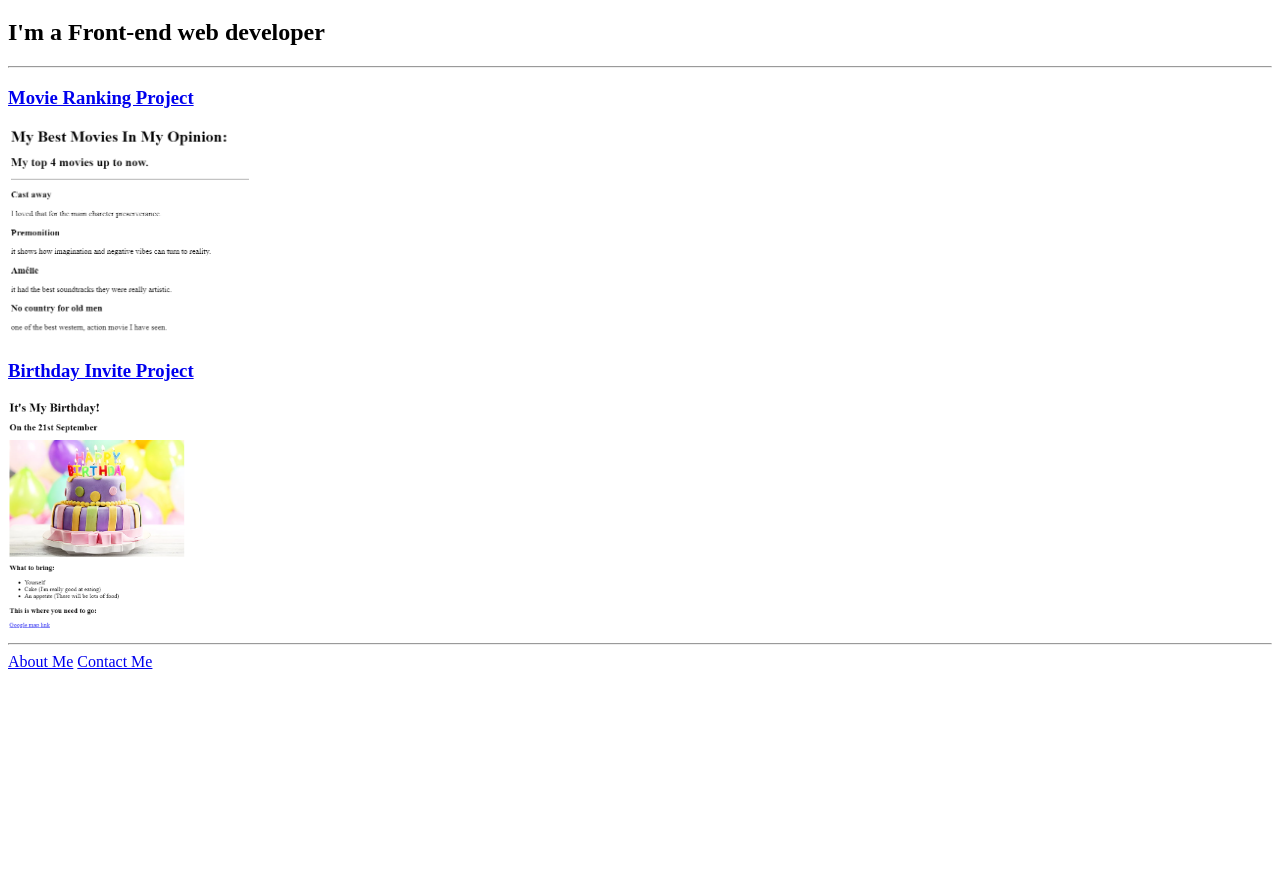
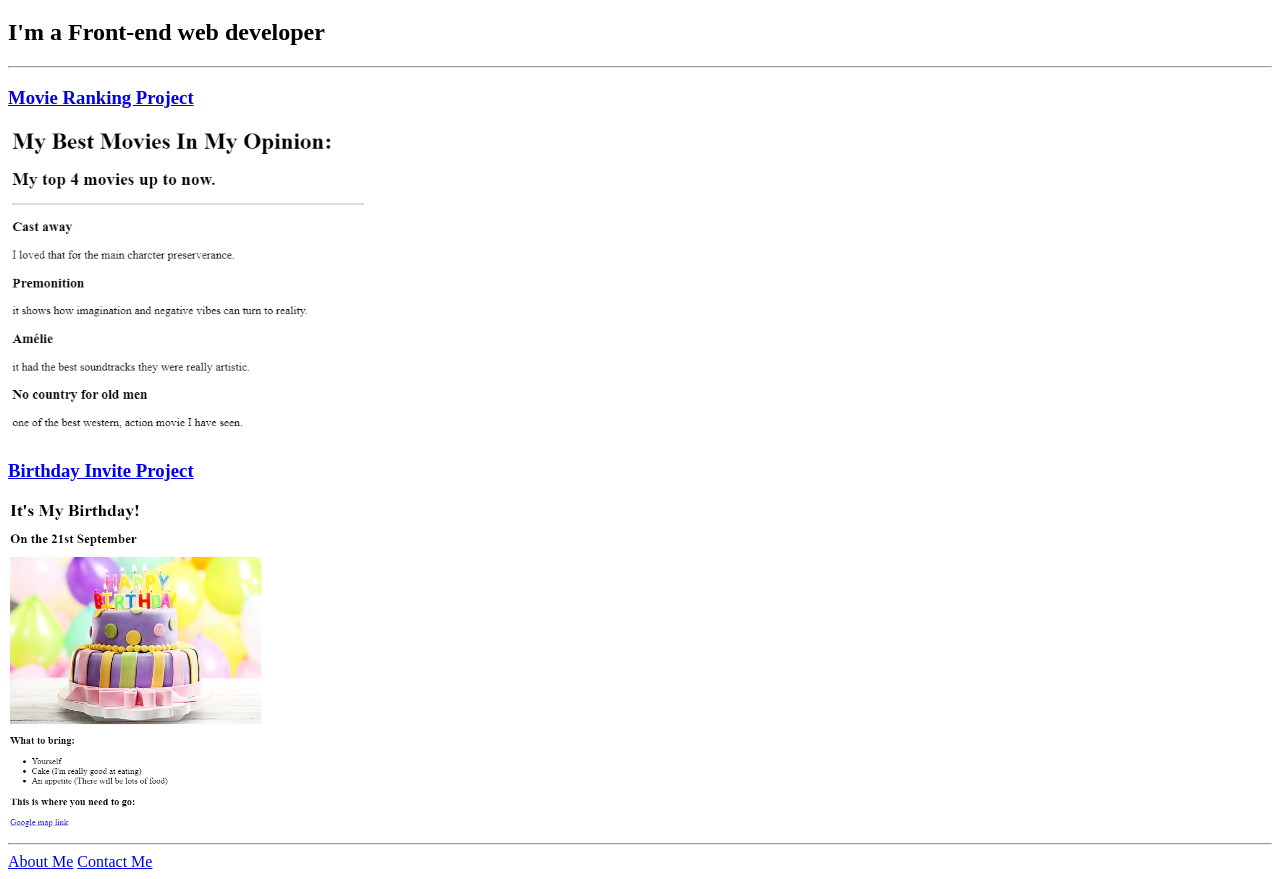
Before and after one commit to Hossein662024/html-portfolio, a plain HTML site: page index.html in a window 1280 px wide. Shown: the part 61-940 px from the top of the page. Before the commit the page ends 800 px from the top, so only its background shows below. Drawn offline with Linux system fonts and the light colour scheme.

Commit message:
Update index.html

```diff
--- a/index.html
+++ b/index.html
@@ -12,12 +12,12 @@
     <hr />
 
     <h3><a href="./public/movie-ranking.html">Movie Ranking Project</a></h3>
-    <img src="./assets/images/My-Best-Movies-image.png" height = 210 alt="Hossein's Best movies"/>
+    <img src="./assets/images/My-Best-Movies-image.png" height = 310 alt="Hossein's Best movies"/>
 
 
     <h3><a href="./public/birthday-invite.html">Birthday Invite Project</a></h3>
 
-    <img src="./assets/images/Birthday-invitation-image.png" height = 230 alt="my birthday colorful cake"/>
+    <img src="./assets/images/Birthday-invitation-image.png" height = 330 alt="my birthday colorful cake"/>
 
     <hr />
     <a href="./public/about.html">About Me</a>
```
